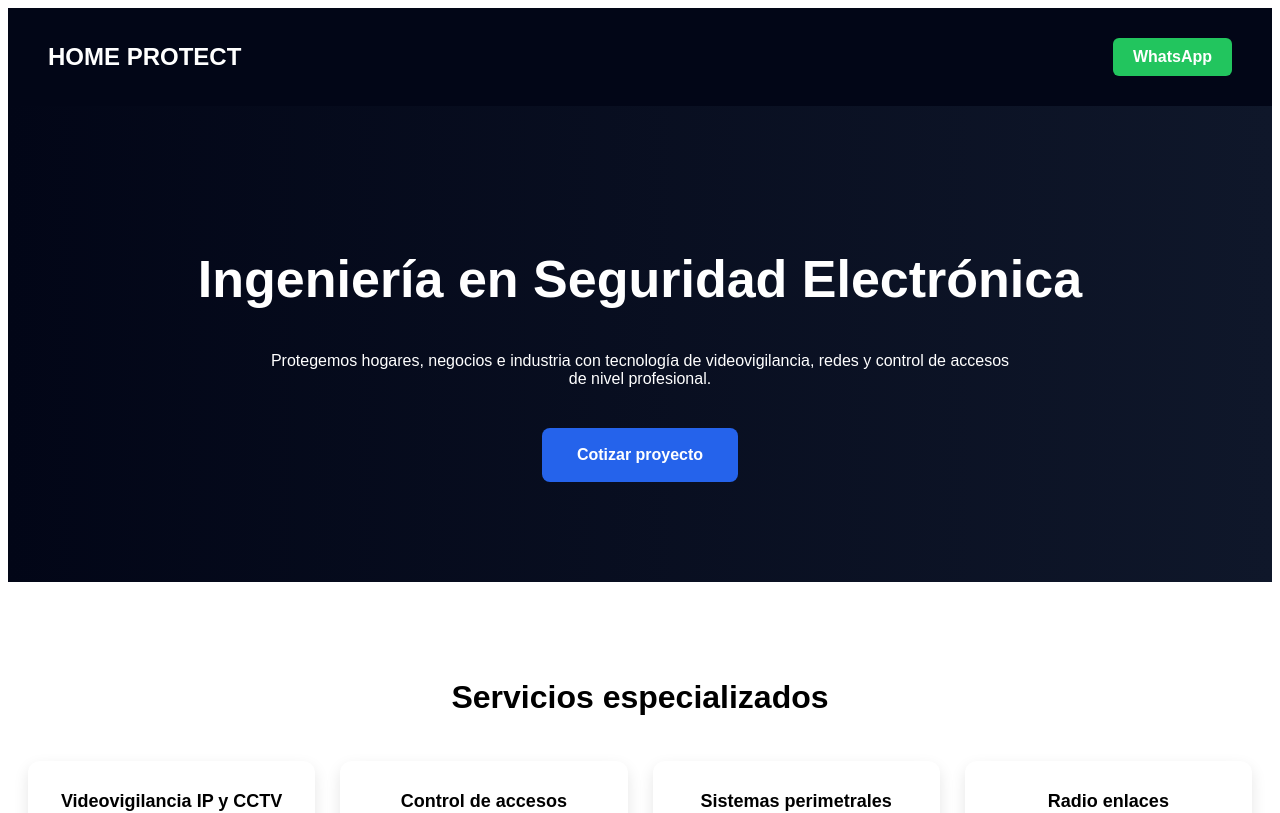
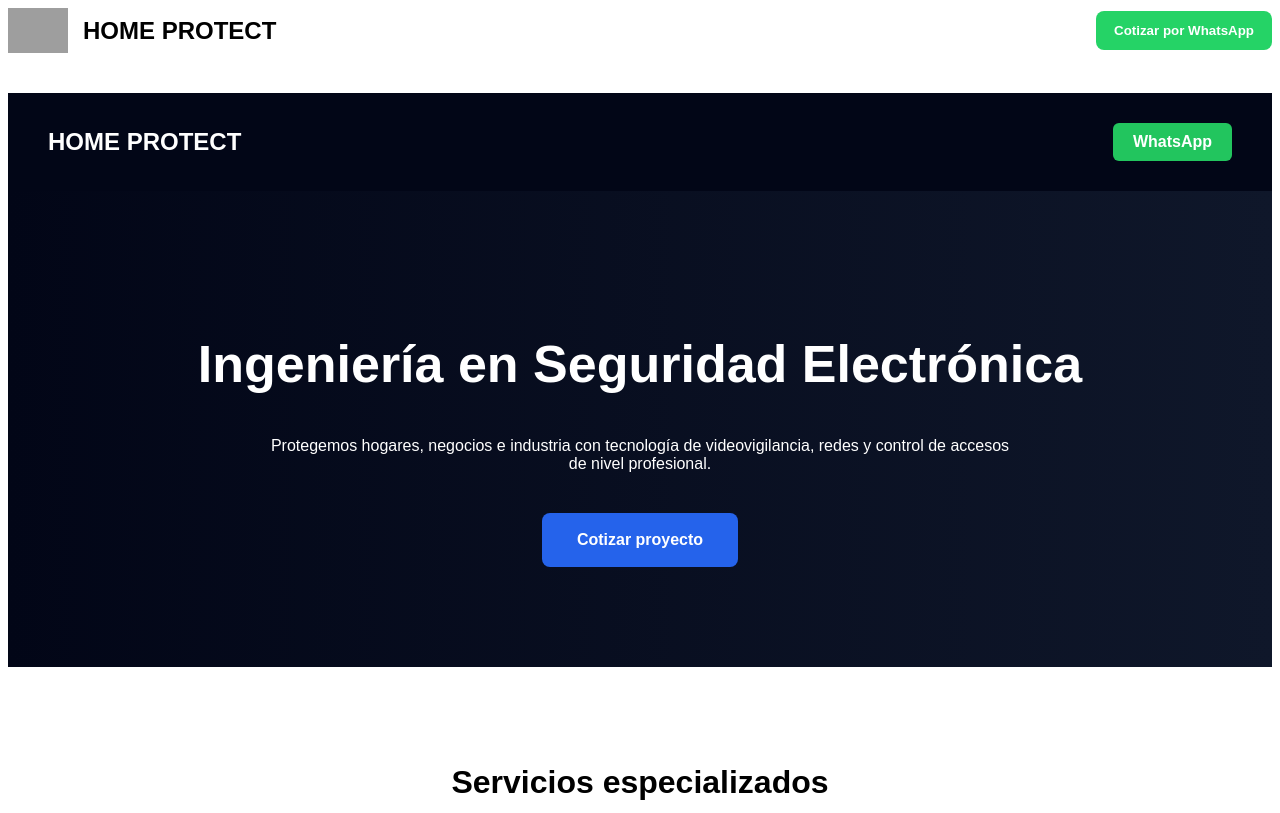
Before and after one commit to homeprotec/home-protect-web, a Next.js app: page / in a window 1280 px wide. Shown: the top 813 px of the page. Built offline with nearby package versions, Linux system fonts and the light colour scheme; grey boxes are pictures that could not be loaded.

Commit message:
Update page.jsx

```diff
--- a/app/page.jsx
+++ b/app/page.jsx
@@ -1,6 +1,32 @@
 export default function Home() {
   return (
     <main style={{fontFamily:"Arial, sans-serif", margin:0}}>
+    {/* HEADER */}
+<header style={{
+  display:"flex",
+  alignItems:"center",
+  justifyContent:"space-between",
+  marginBottom:"40px"
+}}>
+  <div style={{display:"flex", alignItems:"center", gap:"15px"}}>
+    <img src="/logo.png" width="60"/>
+    <h2 style={{margin:0}}>HOME PROTECT</h2>
+  </div>
+
+  <a href="https://wa.me/5252282120997" target="_blank">
+    <button style={{
+      background:"#25D366",
+      color:"#fff",
+      border:"none",
+      padding:"12px 18px",
+      borderRadius:"8px",
+      cursor:"pointer",
+      fontWeight:"bold"
+    }}>
+      Cotizar por WhatsApp
+    </button>
+  </a>
+</header>
 
       {/* NAVBAR */}
       <nav style={{
```
